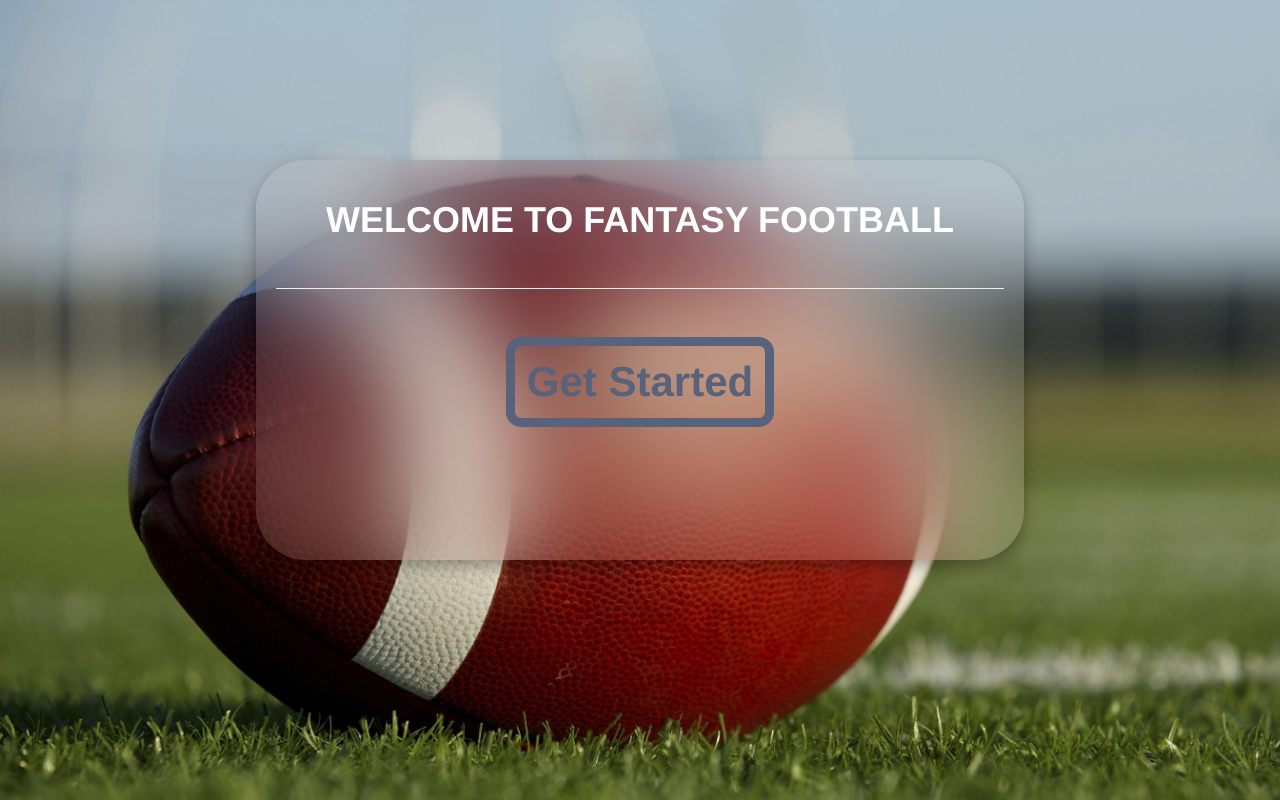
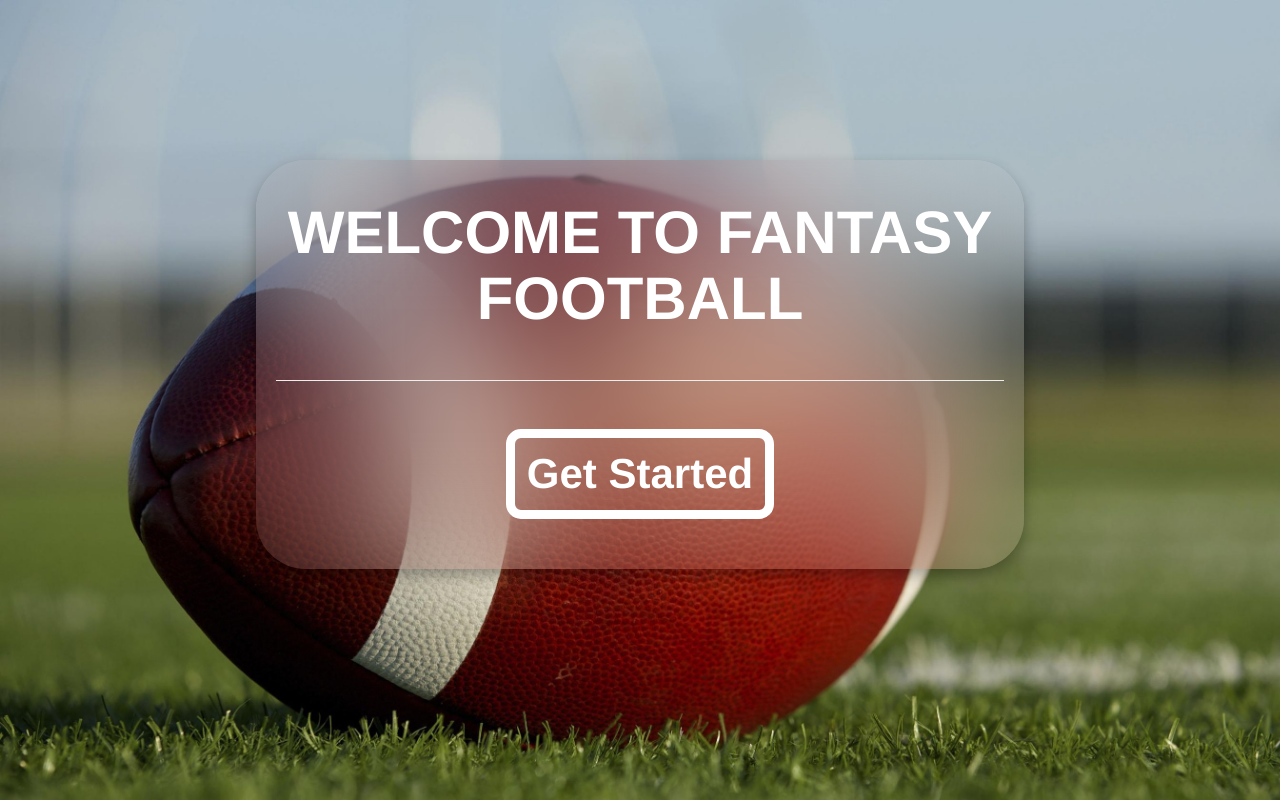
Before and after one commit to SJSU272LabF18/FantasyFootball, a Flask app: page / in a window 1280 px wide. Run offline with Flask 2, Linux system fonts and the light colour scheme; some libraries are stand-ins or nearby versions.

Commit message:
change style of index.html

```diff
--- a/static/style.css
+++ b/static/style.css
@@ -18,7 +18,7 @@ button:hover {
 }
 .frosted-glass {
     width: 60%;
-    height: 400px;
+    height: auto;
     background: inherit;
     position: absolute;
     top: 20%;
@@ -40,20 +40,20 @@ button:hover {
     top: 0; right: 0; bottom: 0; left: 0;
     background: inherit;
     box-shadow: inset 0 0 3000px rgba(255,255,255,.5);
-    filter: blur(50px);
+    filter: blur(70px);
     margin: -20px;
 }
 
 .btn{
 	font-size: 3em;
 	border-radius: 15px;
-	border: #58627a solid 9px;
-	color: #58627a;
+	border: #fff solid 9px;
+	color: #fff;
 	font-weight: bold;
 }
 .btn:hover{
-	background-color: #58627a;
-	color: #fff;
+	background-color: #fff;
+	color: #58627a;
 }
 hr{
 	margin-top: 48px;
@@ -61,5 +61,7 @@ hr{
 }
 
 .frosted-glass h1{
+    font-size: 60px;
 	font-weight: bold;
+    color: #fff;
 }
--- a/templates/homePage.html
+++ b/templates/homePage.html
@@ -13,7 +13,7 @@
 </head>
 <body>
     <h1>Home Page</h1>
-    <a href="newTeam.html"><button>Generate Team</button></a>
-    <a href="playerPool.html"><button>View Players</button></a>
+    <a href="newTeam"><button>Generate Team</button></a>
+    <a href="playerPool"><button>View Players</button></a>
 </body>
 </html>
--- a/templates/index.html
+++ b/templates/index.html
@@ -13,9 +13,9 @@
 </head>
 <body>
     <div class="frosted-glass">
-        <h1 style="color: #fff;">WELCOME TO FANTASY FOOTBALL</h1>
+        <h1>WELCOME TO FANTASY FOOTBALL</h1>
         <hr>
-        <a class= "btn" href="homePage.html">Get Started</a>
+        <a class= "btn" href="homePage" style="margin-bottom: 30px">Get Started</a>
     </div>
 </body>
 </html>
```
Also changed, not shown: static/football_background.jpg (renamed from templates/football_background.jpg), templates/background.jpg (added).
